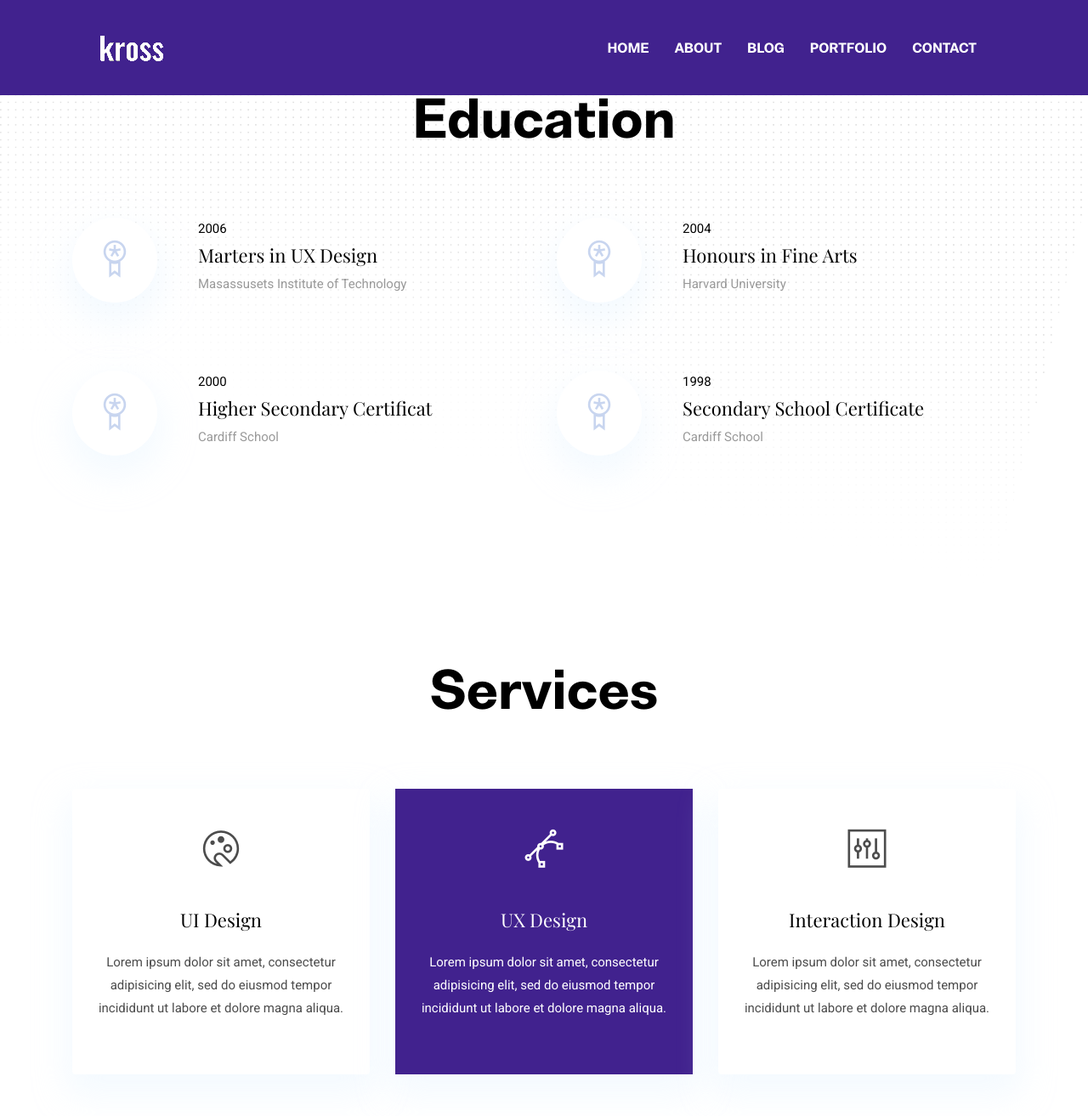
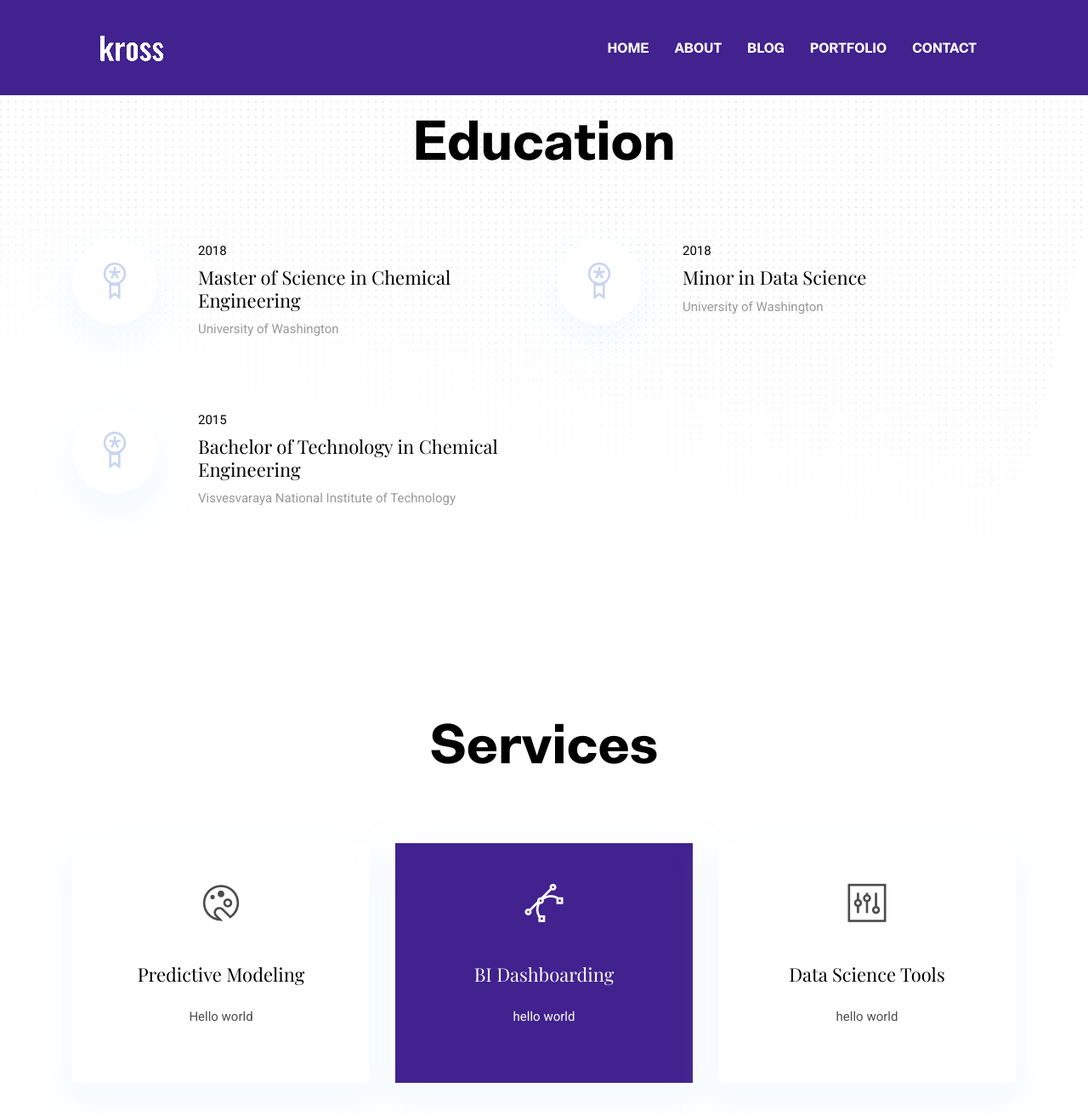
Before and after one commit to rahulavadhoot/rahulavadhoot.github.io, a Jekyll site: the page built from index.html, in a window 1280 px wide and 1400 px high, scrolled down 2344 px. Shown: the top 1313 px of the window at 85% size. Built offline with Jekyll 4.4.1, drawn with Linux system fonts in a browser that asks for light colours; some of the changed text lies outside the part shown.

Commit message:
Update settings.yml

```diff
--- a/_data/settings.yml
+++ b/_data/settings.yml
@@ -1,17 +1,16 @@
 #-------------------------------
 # General Site Settings
 
-title: Kross - Jekyll Portfolio Template
+title: Rahul Avadhoot
 logo: logo.png
-email: steve.fruits@email.com
-phone: +880 2544 658 256
-address: 125/A, CA Commercial Area, California, USA
+email: rahul.avadhoot@gmail.com
+address: 1741 Camden Ave, Los Angeles, CA 90025
 
 menu:
-- {name: About, link: '/about/'}
-- {name: Blog, link: '/blog/'}
-- {name: Portfolio, link: '/portfolio/'}
-- {name: Contact, link: '/contact/'}
+- {name: About, link: '/about.html'}
+- {name: Blog, link: '/blog.html'}
+- {name: Portfolio, link: '/portfolio.html'}
+- {name: Contact, link: '/contact.html'}
 
 
 #-------------------------------
@@ -35,13 +34,13 @@
 # Hero Section
 
 hero:
-  hero-title: Hi! I’m <br> Christoher <br> UX designer
+  hero-title: Hi! I’m <br> Rahul <br> Data Scientist
 
 social:
-- {icon: "ti-facebook", link: "#"}
-- {icon: "ti-instagram", link: "#"}
-- {icon: "ti-dribbble", link: "#"}
-- {icon: "ti-twitter", link: "#"}
+- {icon: "ti-linkedin", link: "https://linkedin.com/in/rahulavadhoot"}
+- {icon: "ti-github", link: "https://github.com/rahulavadhoot"}
+- {icon: "ti-twitter", link: "https://twitter.com/rahulavadhoot"}
+- {icon: "ti-instagram", link: "https://www.instagram.com/rahulavadhoot/"}
 
 
 #-------------------------------
@@ -49,7 +48,7 @@
 
 # About Section
 blurb:
-  Lorem ipsum dolor sit amet, consectetur adipisicing elit, sed do eiusmod tempor incididunt ut labore et dolore magna aliqua. Ut enim ad minim veniam, quis nostrud exercitation ullamco laboris nisi ut aliquip ex ea commodo consequat. Duis aute irure dolor in reprehenderit in voluptate velit esse cillum dolore eu fugiat nulla pariatur.
+  Data Scientist with a background in chemical engineering and 3 years experience in machine learning, cheminformatics, and data science. Passionate about building data-driven products for chemical, biological, and business data. My interests include machine learning, artificial intelligence, big-data analytics, cheminformatics, evolutionary algorithms, and databases.
 
 blurb-btn-link: '/about'
 blurb-btn-name: know more
@@ -61,30 +60,15 @@
 work-process:
   - title : "Research and Plan"
     icon : "assets/images/icons/plan.png"
-    content : "Lorem ipsum dolor sit amet, consectetur adipisicing elit, sed do eiusmod tempor incididunt ut labore et dolore magna aliqua."
+    content : "hello world"
 
   - title : "Design and Develop"
     icon : "assets/images/icons/design.png"
-    content : "Lorem ipsum dolor sit amet, consectetur adipisicing elit, sed do eiusmod tempor incididunt ut labore et dolore magna aliqua."
+    content : "hello world"
 
   - title : "Deliver"
     icon : "assets/images/icons/print.png"
-    content : "Lorem ipsum dolor sit amet, consectetur adipisicing elit, sed do eiusmod tempor incididunt ut labore et dolore magna aliqua."
-
-
-# My Team Section
-team:
-  - title : "Jack Schenziwe"
-    image : "assets/images/team/member-1.png"
-    designation : "Project Manager"
-
-  - title : "Julias Carlie"
-    image : "assets/images/team/member-2.png"
-    designation : "Web Developer"
-
-  - title : "John Doe"
-    image : "assets/images/team/member-3.png"
-    designation : "Designer"
+    content : "hello world"
 
 
 #-------------------------------
@@ -92,20 +76,20 @@
 
 skills-title: Skills
 skills:
-- {name: Web Design, color: '#fdb157', value: '90%'}
-- {name: Logo Design, color: '#9473e6', value: '60%'}
-- {name: After Effects, color: '#bdecf6', value: '80%'}
-- {name: Web App, color: '#ffbcaa', value: '70%'}
+- {name: Machine Learning, color: '#fdb157', value: '80%'}
+- {name: Cheminformatics, color: '#9473e6', value: '80%'}
+- {name: Business Intelligence, color: '#bdecf6', value: '60%'}
+- {name: Data Science, color: '#ffbcaa', value: '90%'}
 
 
 #-------------------------------
-# Exprerience Section
+# Experience Section
 
 experience-title: Experience
 experience:
-- {name: Junior UX Designer, icon: 'icon-1.png', date: 'Jan 2007 - Feb 2009', organization: 'WEBEX'}
-- {name: UX & UI Designer, icon: 'icon-2.png', date: 'Mar 2009 - Aug 2014', organization: 'AUGMEDIX'}
-- {name: Senior UI Designer, icon: 'icon-3.png', date: 'Sep 2014 - Present', organization: 'THEMEFISHER'}
+- {name: Process Engineer, icon: 'icon-1.png', date: 'Jul 2015 - Jul 2016', organization: 'Reliance Industries'}
+- {name: Data Science Resident, icon: 'icon-2.png', date: 'Apr 2019 - Mar 2020', organization: 'Qulab'}
+- {name: Data Analyst, icon: 'icon-3.png', date: 'Jun 2020 - Present', organization: 'Darcy Partners'}
 
 
 #-------------------------------
@@ -113,10 +97,9 @@
 
 education-title: Education
 education:
-- {name: Marters in UX Design, date: '2006', organization: 'Masassusets Institute of Technology'}
-- {name: Honours in Fine Arts, date: '2004', organization: 'Harvard University'}
-- {name: Higher Secondary Certificat, date: '2000', organization: 'Cardiff School'}
-- {name: Secondary School Certificate, date: '1998', organization: 'Cardiff School'}
+- {name: Master of Science in Chemical Engineering, date: '2018', organization: 'University of Washington'}
+- {name: Minor in Data Science, date: '2018', organization: 'University of Washington'}
+- {name: Bachelor of Technology in Chemical Engineering, date: '2015', organization: 'Visvesvaraya National Institute of Technology'}
 
 
 #-------------------------------
@@ -125,21 +108,21 @@
 services-title: Services
 services:
 - {
-    name: UI Design,
+    name: Predictive Modeling,
     icon: ti-palette,
-    description: 'Lorem ipsum dolor sit amet, consectetur adipisicing elit, sed do eiusmod tempor incididunt ut labore et dolore magna aliqua.',
+    description: 'Hello world',
     active: # Add true to select section
   }
 - {
-    name: UX Design,
+    name: BI Dashboarding,
     icon: ti-vector,
-    description: 'Lorem ipsum dolor sit amet, consectetur adipisicing elit, sed do eiusmod tempor incididunt ut labore et dolore magna aliqua.',
+    description: 'hello world',
     active: true # Add true to select section
   }
 - {
-    name: Interaction Design,
+    name: Data Science Tools,
     icon: ti-panel,
-    description: 'Lorem ipsum dolor sit amet, consectetur adipisicing elit, sed do eiusmod tempor incididunt ut labore et dolore magna aliqua.',
+    description: 'hello world',
     active: # Add true to select section
   }
 
@@ -232,25 +215,6 @@
       - type: "illustration"
 
 
-#-------------------------------
-# Testimonials Section
-
-testimonial-items:
-  - name: "Jesica Gomez"
-    image: "assets/images/testimonial/client-1.png"
-    designation : "CEO, Funder"
-    content : "Lorem ipsum dolor sit amet, consectetur adipisicing elit, sed do eiusmod tempor incididunt ut labore et dolore magna aliqua. Ut enim ad minim veniam, <strong>quis nostrud exercitation ullamco laboris nisi ut aliquip ex ea commodo consequat.</strong> Duis aute irure dolor in reprehenderit in voluptate velit esse cillum dolore eu fugiat nulla pariatur."
-
-  - name: "Jesica Gomez"
-    image: "assets/images/testimonial/client-1.png"
-    designation: "CEO, Funder"
-    content: "Lorem ipsum dolor sit amet, consectetur adipisicing elit, sed do eiusmod tempor incididunt ut labore et dolore magna aliqua. Ut enim ad minim veniam, <strong>quis nostrud exercitation ullamco laboris nisi ut aliquip ex ea commodo consequat.</strong> Duis aute irure dolor in reprehenderit in voluptate velit esse cillum dolore eu fugiat nulla pariatur."
-
-  - name: "Jesica Gomez"
-    image: "assets/images/testimonial/client-1.png"
-    designation: "CEO, Funder"
-    content: "Lorem ipsum dolor sit amet, consectetur adipisicing elit, sed do eiusmod tempor incididunt ut labore et dolore magna aliqua. Ut enim ad minim veniam, <strong>quis nostrud exercitation ullamco laboris nisi ut aliquip ex ea commodo consequat.</strong> Duis aute irure dolor in reprehenderit in voluptate velit esse cillum dolore eu fugiat nulla pariatur."
-
 
 #-------------------------------
 # Client Slider Section
@@ -290,4 +254,4 @@
 # Contact Section
 
 contact-title: Contact Info
-contact-email: steve.fruits@email.com
+contact-email: rahul.avadhoot@gmail.com
```
